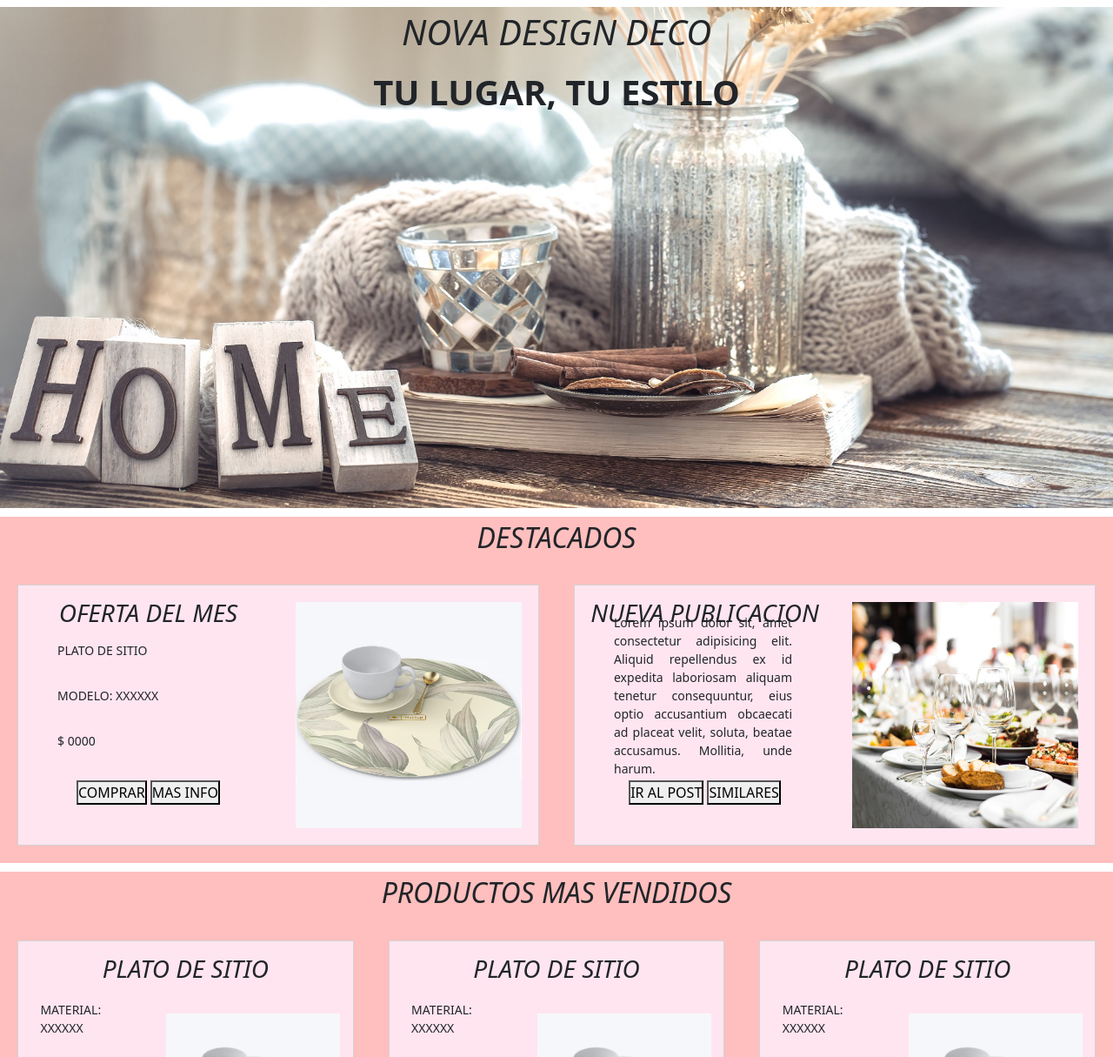
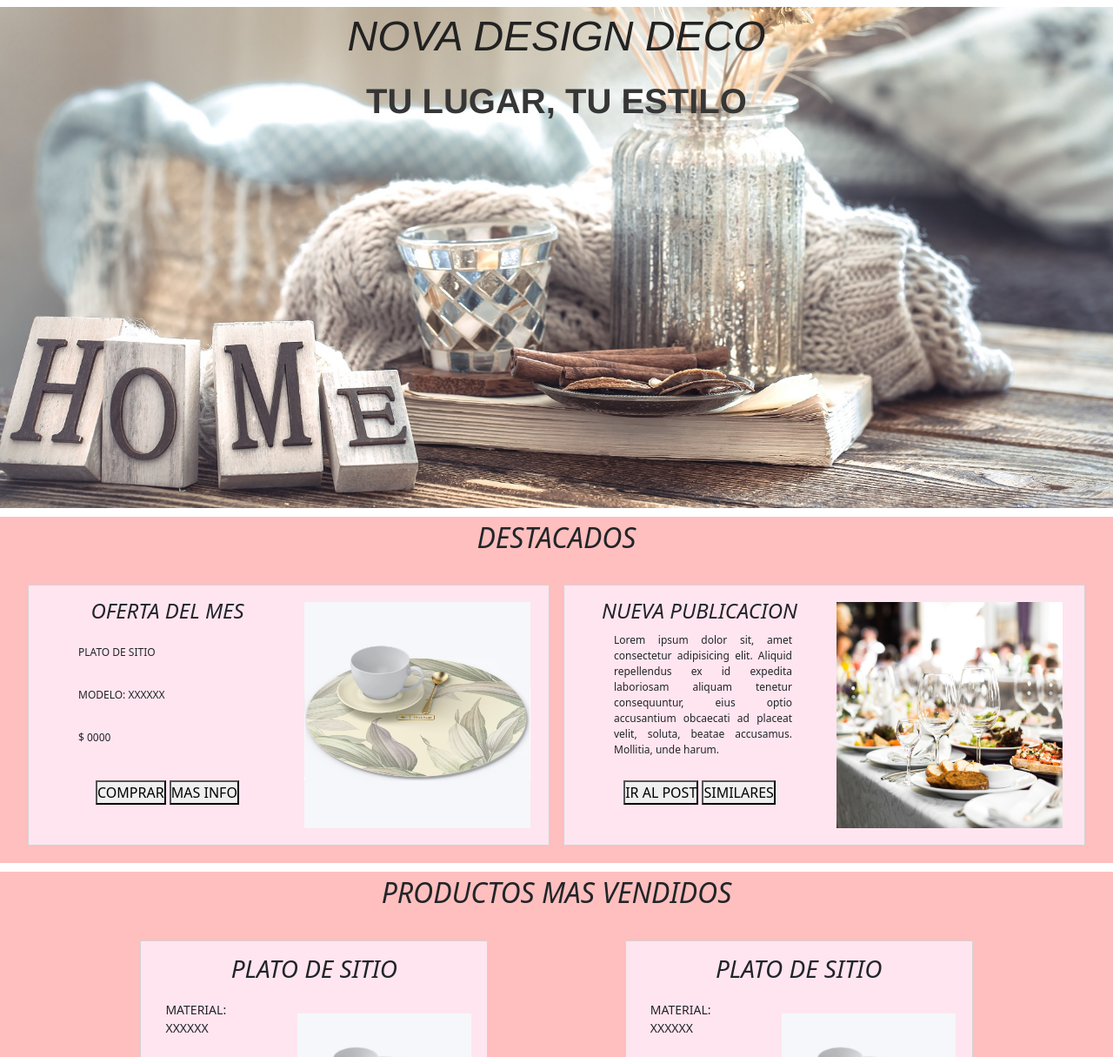
Before and after one commit to MauricioAFernandez/pagina-nova-deco, a website: page index.html in a window 1280 px wide. Shown: the part 106-1321 px from the top of the page at 87% size. Drawn offline with nearby package versions, Linux system fonts and the light colour scheme.

Commit message:
Arreglos en el responsive del index

```diff
--- a/index.html
+++ b/index.html
@@ -50,17 +50,19 @@
         </div>
     </header>
 
+
     <main>
         <section class="tituloP">
             <h1>NOVA DESIGN DECO</h1>
-            <P>TU LUGAR, TU ESTILO</P>
+            <p>TU LUGAR, TU ESTILO</p>
         </section>
 
-        <section class="sectionIndex">
+
+        <section class="container-fluid sectionIndex">
             <h2>DESTACADOS</h2>
 
-            <div class="container-1">
-                <article class="artDest">
+            <div class="container-fluid container-1">
+                <article class="container-fluid artDest">
                     <h3 class="item1Oferta">OFERTA DEL MES</h3>
                     <div class="item2Oferta">
                         <p>PLATO DE SITIO</p>
@@ -77,7 +79,7 @@
                     </div>
                 </article>
 
-                <article class="artDest dest-3">
+                <article class="container-fluid artDest dest-3">
                     <h3 class="item1Oferta">NUEVA PUBLICACION</h3>
                     <p class="item2Oferta">Lorem ipsum dolor sit, amet consectetur adipisicing elit. Aliquid repellendus ex id expedita laboriosam
                     aliquam tenetur consequuntur, eius optio accusantium obcaecati ad placeat velit, soluta, beatae accusamus.
@@ -94,9 +96,9 @@
             </div>
 
         </section>
-        <section class="sectionIndex">
+        <section class="container-fluid sectionIndex">
             <h2>PRODUCTOS MAS VENDIDOS</h2>
-            <div class="container-1">
+            <div class="container-fluid container-1">
                 <article class="artVend">
                     <h3 class="item1Vend">PLATO DE SITIO</h3>
                     <div class="item2Vend">
--- a/scss/layout/_section-dest.scss
+++ b/scss/layout/_section-dest.scss
@@ -9,7 +9,7 @@ section{
 
 .container-1{
     display: flex;
-    flex-flow: row nowrap;
+    flex-flow: row wrap;
     justify-content: space-evenly;
     align-items: flex-start;
 }
@@ -37,6 +37,7 @@ article{
     "item3Oferta item4Oferta"
     ;
     h3{
+        font-size: 1.5rem;
         text-align: center;
     }
     img{
@@ -44,7 +45,7 @@ article{
         height: 260px;
     }
     p{
-        font-size: 14px;
+        font-size: 0.75rem;
         width: 250px;
         text-align: justify;
     }
--- a/scss/layout/_titulo-principal.scss
+++ b/scss/layout/_titulo-principal.scss
@@ -5,7 +5,37 @@
     text-align: end;
     width: 100%;
     height: 45vw;
-    font-size: 40px;
+    font-family: 'Franklin Gothic Medium';
     font-weight: bold;
     text-align: center;
+    h1{
+        font-size: 1.8rem;
+        color: rgb(34, 34, 34);
+    }
+    p{
+        font-size: 1.4rem;
+        color: rgb(54, 54, 54);
+    }
 }
+
+@media screen and (min-width: 576px) {
+    .tituloP{
+        h1{
+            font-size: 2.4rem;
+        }
+        p{
+            font-size: 2rem;
+        }
+    }
+}
+
+@media screen and (min-width: 768px) {
+    .tituloP{
+        h1{
+            font-size: 3rem;
+        }
+        p{
+            font-size: 2.5rem;
+        }
+    }
+}
```
Also changed, not shown: css/style.css, 1 other file.
